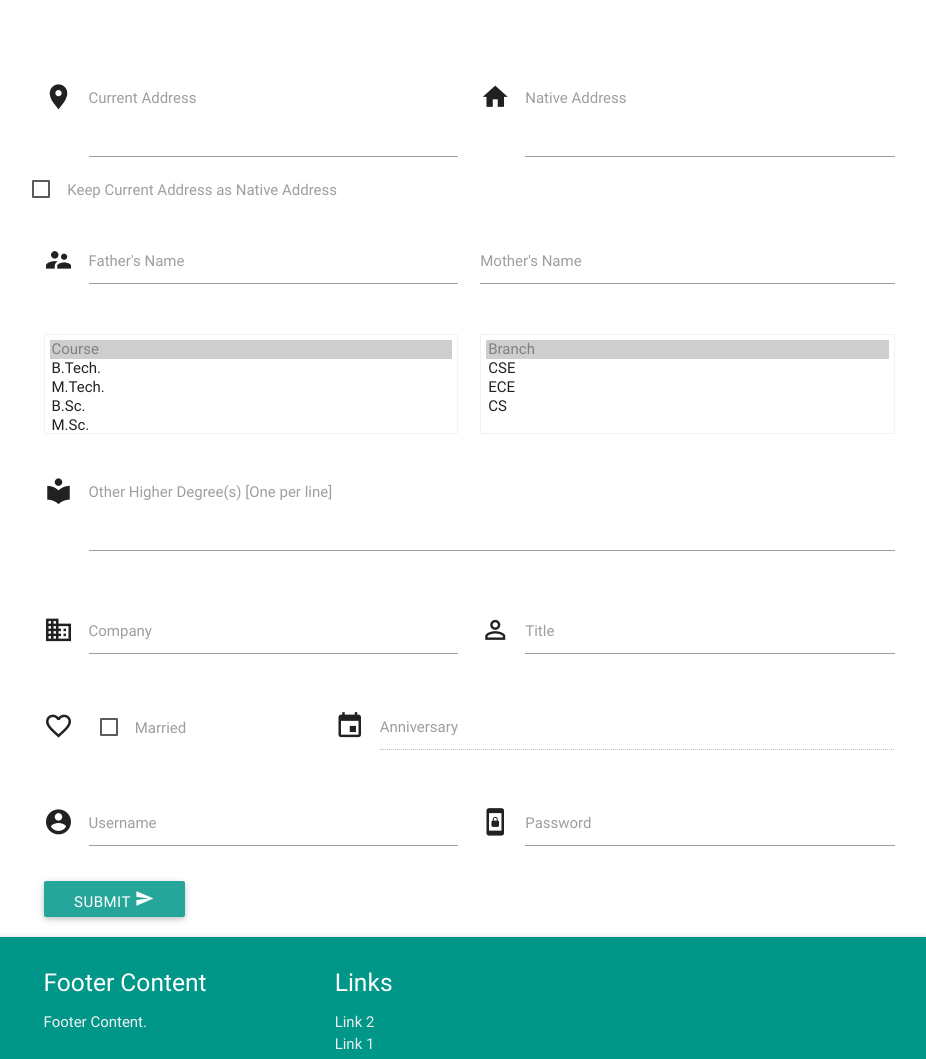
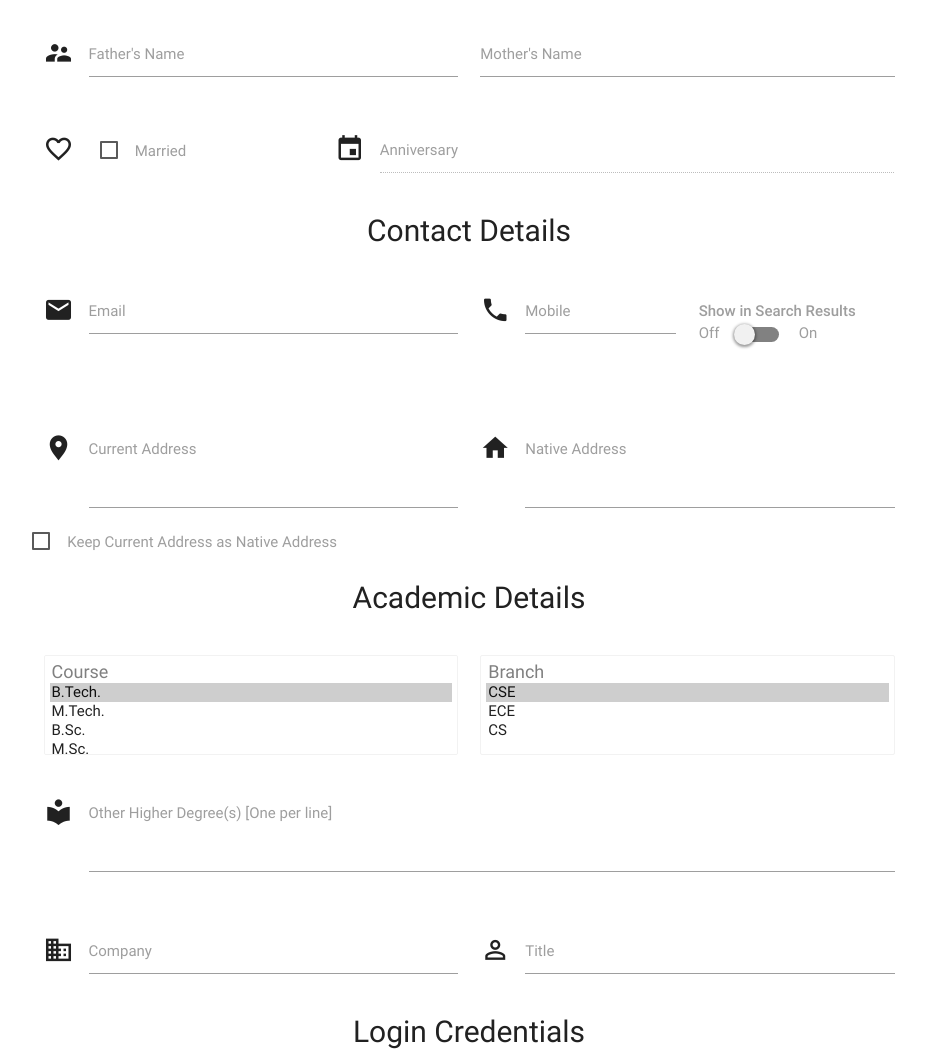
Before and after one commit to Mohit00fbd/jkAlumni, a plain HTML site: page signup.html in a window 1280 px wide. Shown: the part 566-1625 px from the top of the page, without its empty margins (171-1097 px from the left). Drawn offline with nearby package versions, Linux system fonts and the light colour scheme.

Commit message:
categorized signup form

```diff
--- a/signup.html
+++ b/signup.html
@@ -36,7 +36,12 @@
     <header class="center-align">
     <i class="mdi-communication-quick-contacts-dialer large"></i>
     <h3>Sign Up</h3>
+    <hr/>
     </header>
+    <div class="row" style="text-align:center;font-size:2em;">
+      Personal Details
+    </div>
+    </div>
       <div class="row">
         <div class="input-field col s6">
           <i class="mdi-action-account-circle prefix"></i>
@@ -64,6 +69,32 @@
           </div>
         </div>
       </div>
+      <div class="row">
+        <div class="input-field col s6">
+          <i class="mdi-action-account-child prefix"></i>
+          <input id="father" type="text" class="validate">
+          <label for="father">Father's Name</label>
+        </div>
+        <div class="input-field col s6">
+          <input id="mother" type="text" class="validate">
+          <label for="mother">Mother's Name</label>
+        </div>
+      </div>
+      <div class="row">
+      <div class="input-field col s12 m4 l4">
+        <i class="mdi-action-favorite-outline prefix"></i>
+        <input id="married" type="checkbox" required>
+        <label for="married">Married</label>
+      </div>
+      <div class="input-field col s12 m8 l8">
+        <i class="mdi-action-event prefix"></i>
+        <input id="anniversary" type="text" class="datepicker" disabled>
+        <label for="anniversary">Anniversary</label>
+      </div>
+      </div>
+      <div class="row" style="text-align:center;font-size:2em;">
+      Contact Details
+    </div>
       <div class="row">
         <div class="input-field col s12 m12 l6">
           <i class="mdi-communication-email prefix"></i>
@@ -104,22 +135,14 @@
       <input type="checkbox" id="keep" />
       <label for="keep">Keep Current Address as Native Address</label>
       </div>
-      <div class="row">
-        <div class="input-field col s6">
-          <i class="mdi-action-account-child prefix"></i>
-          <input id="father" type="text" class="validate">
-          <label for="father">Father's Name</label>
-        </div>
-        <div class="input-field col s6">
-          <input id="mother" type="text" class="validate">
-          <label for="mother">Mother's Name</label>
-        </div>
-      </div>
+      <div class="row" style="text-align:center;font-size:2em;">
+      Academic Details
+    </div>
       <div class="row">
         <div class="input-field col s6">
           <select id="course" required multiple class="browser-default">
-            <option value="" disabled selected>Course</option>
-            <option value="btech">B.Tech.</option>
+            <option value=" " style="font-size:1.2em;" disabled>Course</option>
+            <option value="btech" selected>B.Tech.</option>
             <option value="mtech">M.Tech.</option>
             <option value="bsc">B.Sc.</option>
             <option value="msc">M.Sc.</option>
@@ -129,8 +152,8 @@
         </div>
         <div class="input-field col s6">
           <select required multiple class="browser-default">
-            <option value="" disabled selected>Branch</option>
-            <option value="cse">CSE</option>
+            <option value="" style="font-size:1.2em;" disabled>Branch</option>
+            <option value="cse" selected>CSE</option>
             <option value="ece">ECE</option>
             <option value="cs">CS</option>
           </select>
@@ -156,18 +179,9 @@
         <label for="title">Title</label>
         </div>
       </div>
-      <div class="row">
-      <div class="input-field col s12 m4 l4">
-        <i class="mdi-action-favorite-outline prefix"></i>
-        <input id="married" type="checkbox" required>
-        <label for="married">Married</label>
-      </div>
-      <div class="input-field col s12 m8 l8">
-        <i class="mdi-action-event prefix"></i>
-        <input id="anniversary" type="text" class="datepicker" disabled>
-        <label for="anniversary">Anniversary</label>
-      </div>
-      </div>
+      <div class="row" style="text-align:center;font-size:2em;">
+      Login Credentials
+    </div>
       <div class="row">
       <div class="input-field col s12 m6 l6">
       <i class="mdi-action-account-circle prefix"></i>
```
